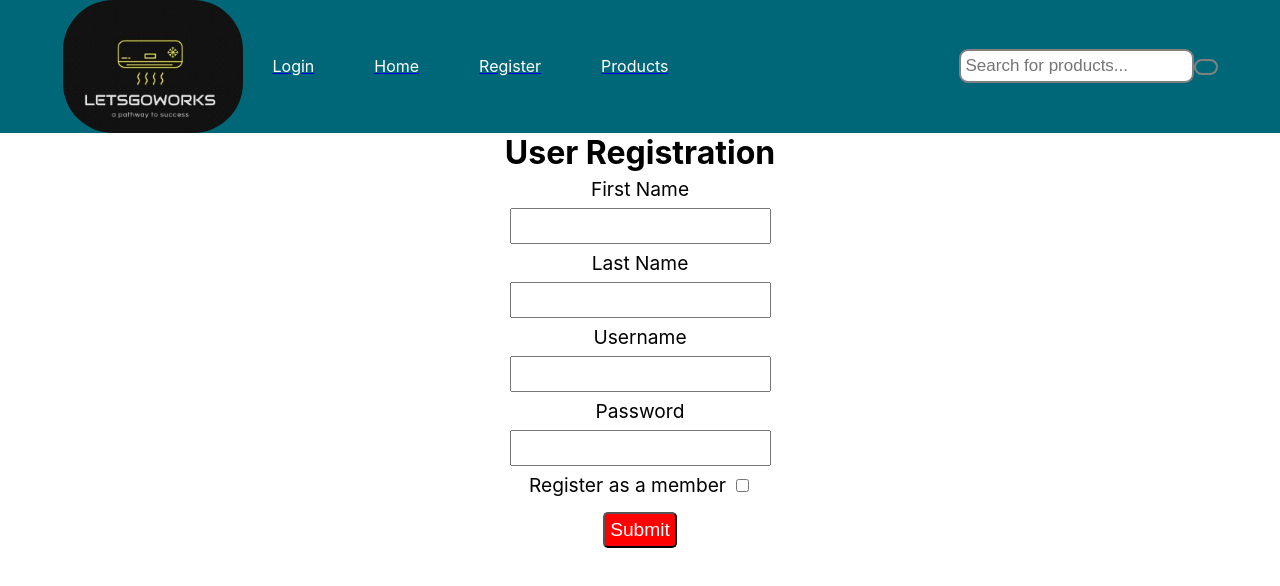
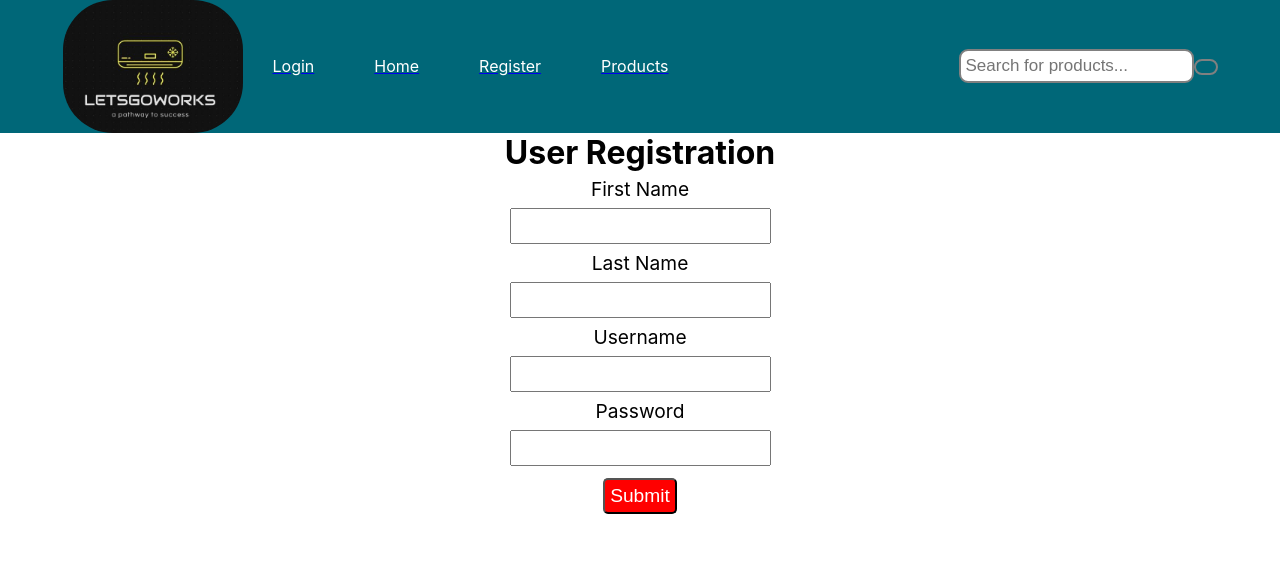
Before and after one commit to navroopsinghsandhu/entiretyfrontend, a React (Create React App) app: page /register in a window 1280 px wide. Shown: the top 586 px of the page. Built offline with nearby package versions, Linux system fonts and the light colour scheme; the HTML template or start-up script is replaced by a standard one.

Commit message:
removing member role for debugging issues

```diff
--- a/src/Register.js
+++ b/src/Register.js
@@ -140,11 +140,11 @@ function Register() {
         <label className="label">Password</label>
         <input onChange={handlePassword} className="input"
             value={password} type="password" />
-        <div className="label">
+        {/* <div className="label">
         <label>Register as a member</label>
         <input  style={{ marginLeft:10}} onChange={handleMembership} className="input"
             value={wantMembership} type="checkbox" />
-        </div>
+        </div> */}
         <button onClick={handleSubmit} className="btn_register" type="submit">
             Submit
         </button>
```
